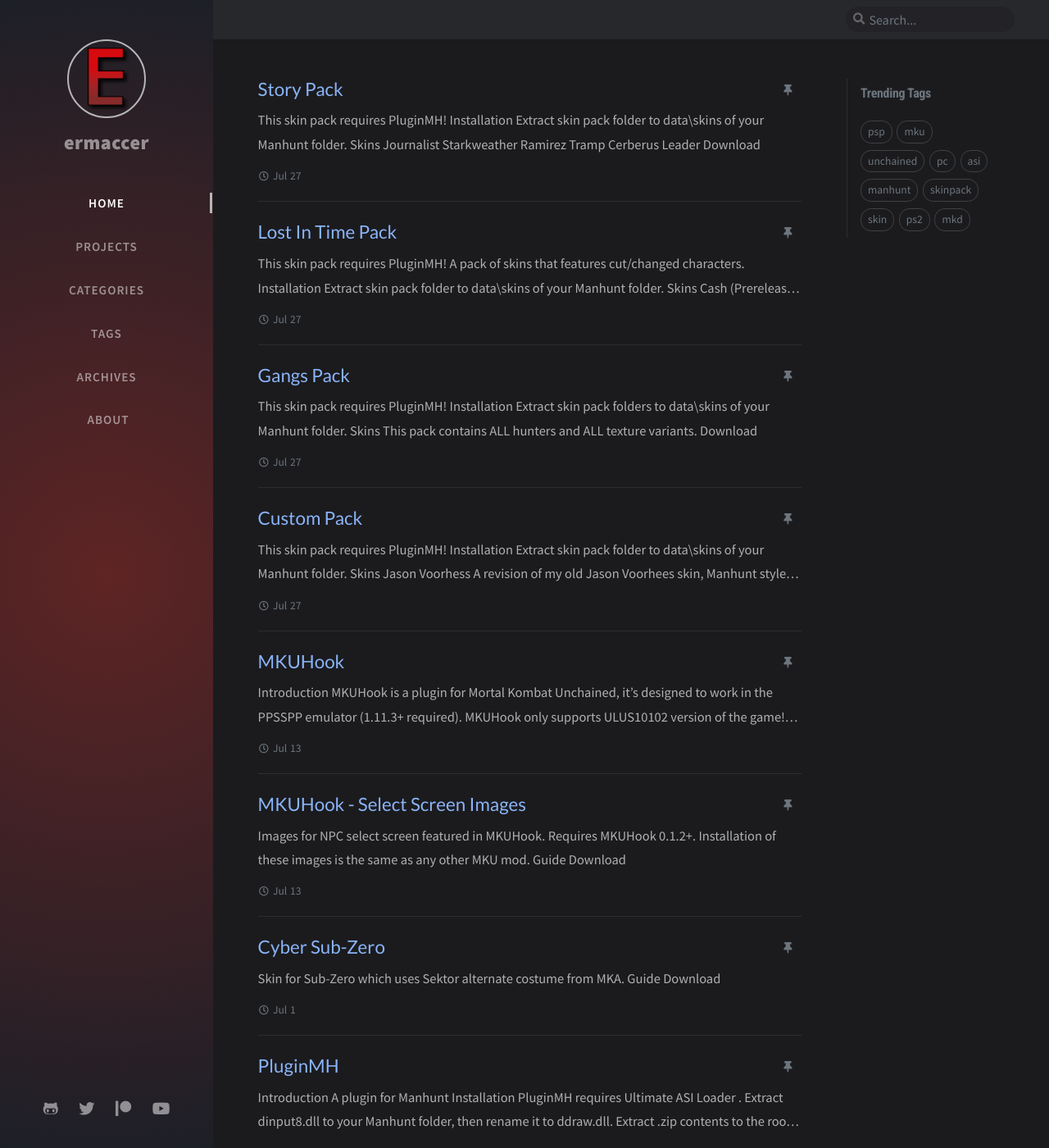
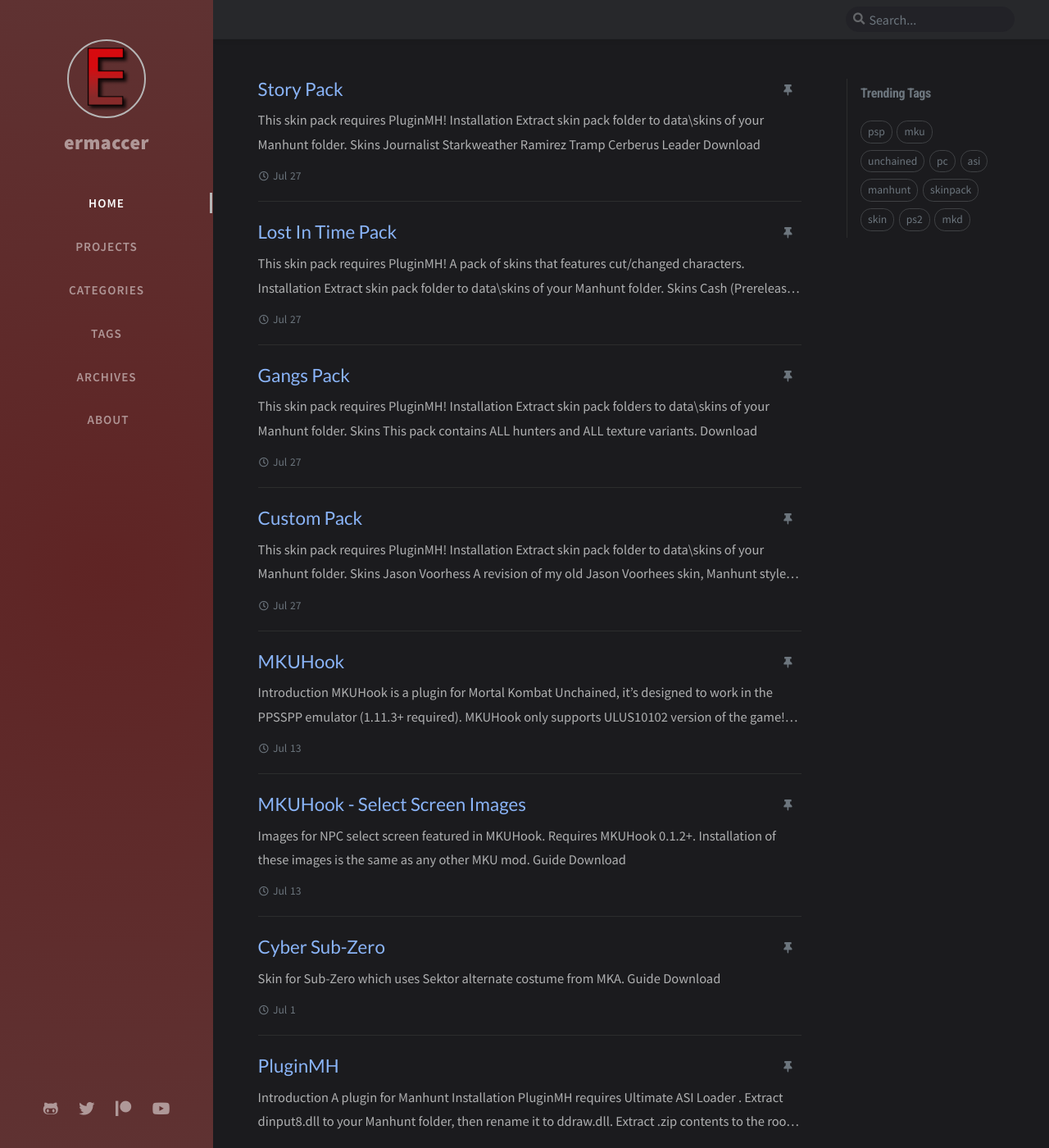
Before and after one commit to ermaccer/ermaccer.github.io, a Jekyll site: the page built from index.markdown, in a window 1280 px wide and 1400 px high. Shown: the whole window at 82% size. Built offline with Jekyll 4.4.1, drawn with Linux system fonts in a browser that asks for light colours; nearby versions of some CDN libraries; the list of posts is cut into pages by our own code; comment, search, counter and statistics services are not loaded.

Commit message:
Update dark-typography.scss

```diff
--- a/assets/css/_colors/dark-typography.scss
+++ b/assets/css/_colors/dark-typography.scss
@@ -37,7 +37,7 @@
 
   /* Sidebar */
   --nav-cursor-color: rgb(183, 182, 182);
-  --sidebar-bg: radial-gradient(circle, #5F2424 0%, #1d1f27 100%);
+  --sidebar-bg: radial-gradient(circle, #5F2424 0%, #5F3232 100%);
 
   /* Top Bar */
   --topbar-text-color: var(--text-color);
```
